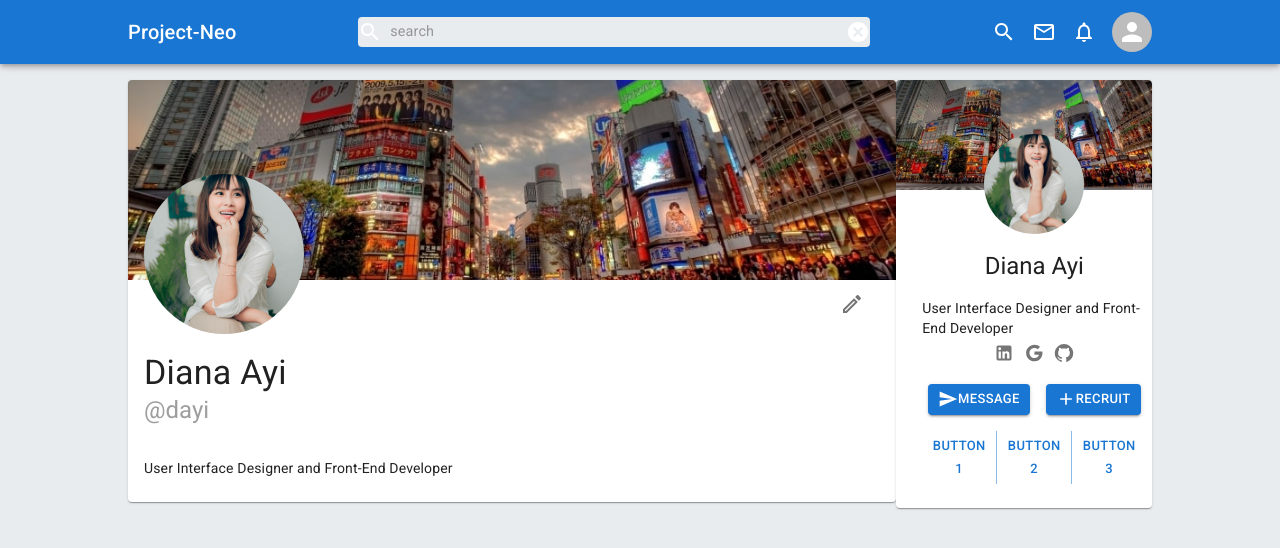
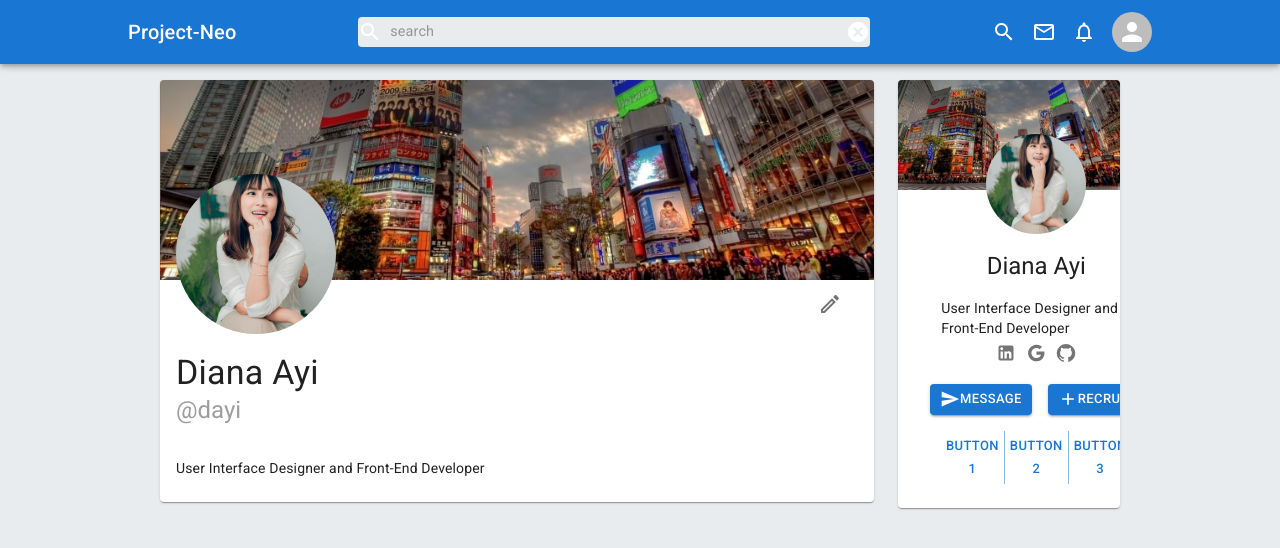
Before and after one commit to jpzambranoleon/project-neo-front-end, a React (Create React App) app: page /profile in a window 1280 px wide. Shown: the top 548 px of the page. Built offline with nearby package versions, Linux system fonts and the light colour scheme.

Commit message:
updated Profile.jsx

```diff
--- a/src/pages/profilePage/Profile.jsx
+++ b/src/pages/profilePage/Profile.jsx
@@ -6,7 +6,7 @@ import User from "./components/User";
 
 const useStyles = makeStyles((theme) => ({
     boxContainer: {
-        width: "80%",
+        width: "75%",
         margin:"0 auto",
         marginTop: theme.spacing(10),
 
@@ -22,7 +22,7 @@ export default function Profile() {
         <div>
             <Navbar />
             <Box className={classes.boxContainer}>
-                <Grid container>
+                <Grid container spacing={3}>
                     <Grid item sm={9}>
                         <Box>
                             <User />
```
